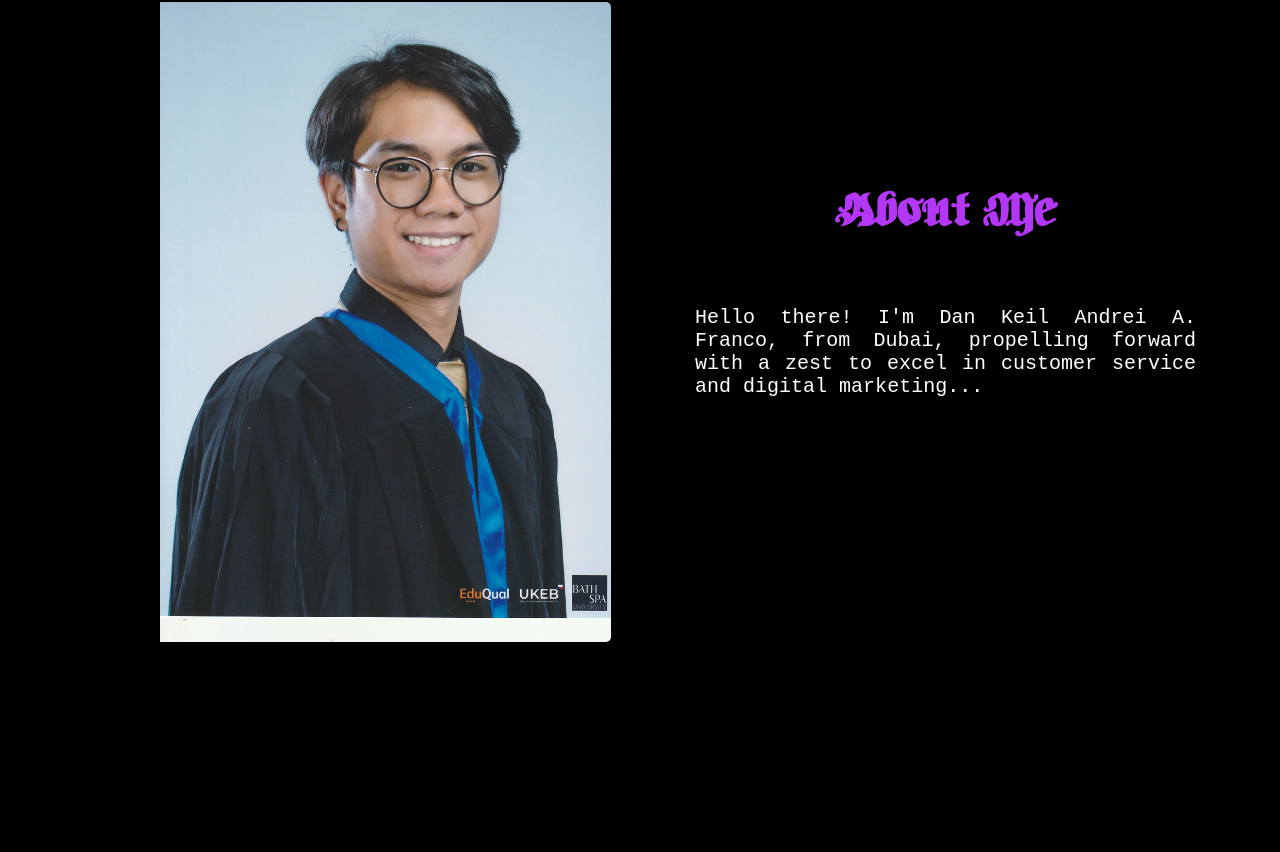
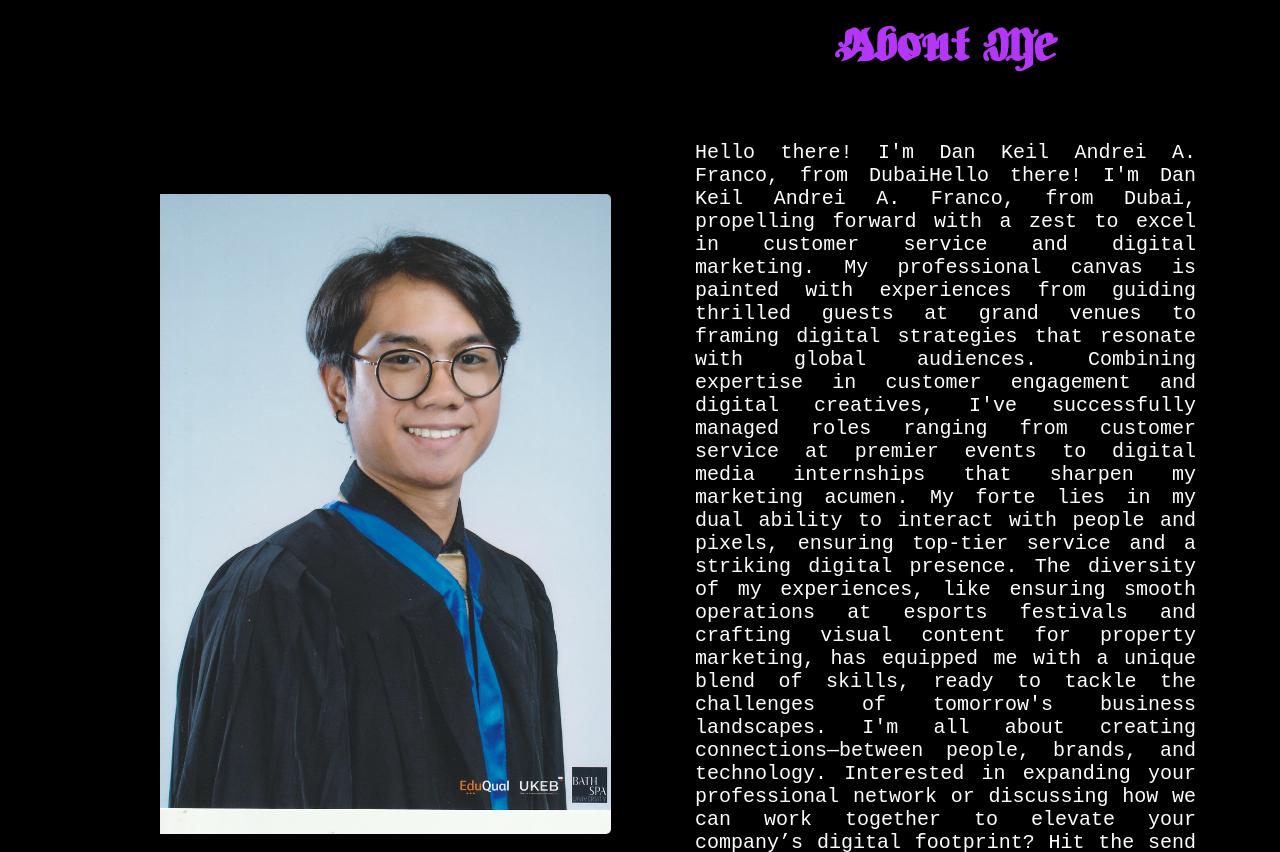
Before and after one commit to DanFranco2k3/my-portfolio, a website: page index.html in a window 1280 px wide. Shown: the part 2329-3181 px from the top of the page. Drawn offline with Linux system fonts and the light colour scheme; files whose address does not match are found by name.

Commit message:
Update "About Me" section in index.html for enhanced clarity and detail

```diff
--- a/index.html
+++ b/index.html
@@ -65,7 +65,13 @@
       <div class="about-content">
          <h1>About Me</h1>
          <p>
-            Hello there! I'm Dan Keil Andrei A. Franco, from Dubai, propelling forward with a zest to excel in customer service and digital marketing...
+            Hello there! I'm Dan Keil Andrei A. Franco, from DubaiHello there! I'm Dan Keil Andrei A. Franco, from Dubai, propelling forward with a zest to excel in customer service and digital marketing. My professional canvas is painted with experiences from guiding thrilled guests at grand venues to framing digital strategies that resonate with global audiences.
+
+Combining expertise in customer engagement and digital creatives, I've successfully managed roles ranging from customer service at premier events to digital media internships that sharpen my marketing acumen. My forte lies in my dual ability to interact with people and pixels, ensuring top-tier service and a striking digital presence.
+
+The diversity of my experiences, like ensuring smooth operations at esports festivals and crafting visual content for property marketing, has equipped me with a unique blend of skills, ready to tackle the challenges of tomorrow's business landscapes. I'm all about creating connections—between people, brands, and technology.
+
+Interested in expanding your professional network or discussing how we can work together to elevate your company’s digital footprint? Hit the send message button or send me a direct message via email! Let’s chat about the power of great service and smarter marketing.
          </p>
       </div>
    </div>
```
